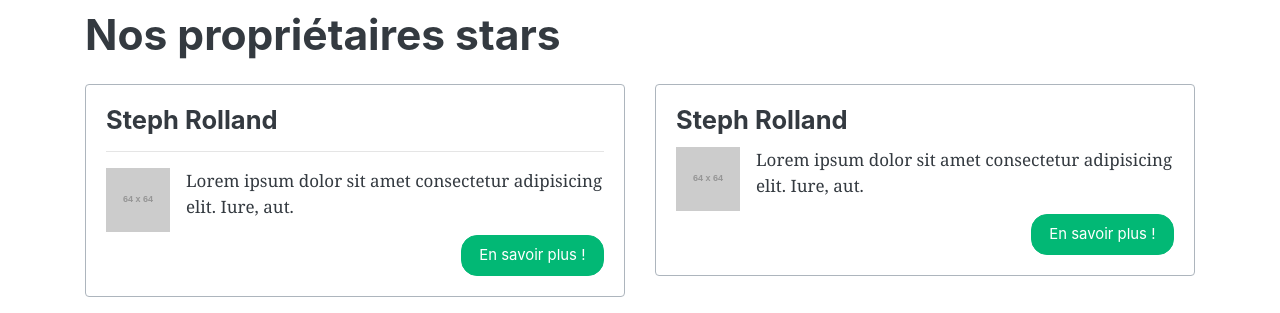
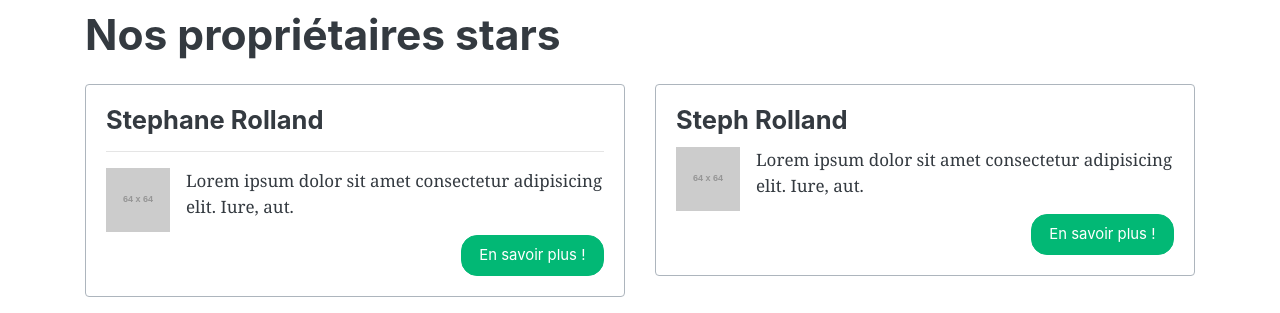
Before and after one commit to rollandsteph/SymBNB, a Symfony app: template templates/home/home.html.twig in a window 1280 px wide. Shown: the part 1189-1502 px from the top of the page. Run offline with Twig, Linux system fonts and the light colour scheme; the template is opened without the code that fills it, so the values that code supplies are empty; grey boxes labelled with a size stand in for pictures from a placeholder-image service; some libraries are stand-ins or nearby versions.

Commit message:
jusque vidéo 34

```diff
--- a/templates/home/home.html.twig
+++ b/templates/home/home.html.twig
@@ -79,7 +79,7 @@
             <div class="col">
                 <div class="card border-secondary mb-3">
                     <div class="card-body">
-                        <h4 class="card-title">Steph Rolland</h4>
+                        <h4 class="card-title">Stephane Rolland</h4>
                         <hr>
                         <div class="card-text">
                         <img src="http://placehold.it/64x64" alt="Avatar de Steph Rolland" class="float-left mr-3"></div>
```
